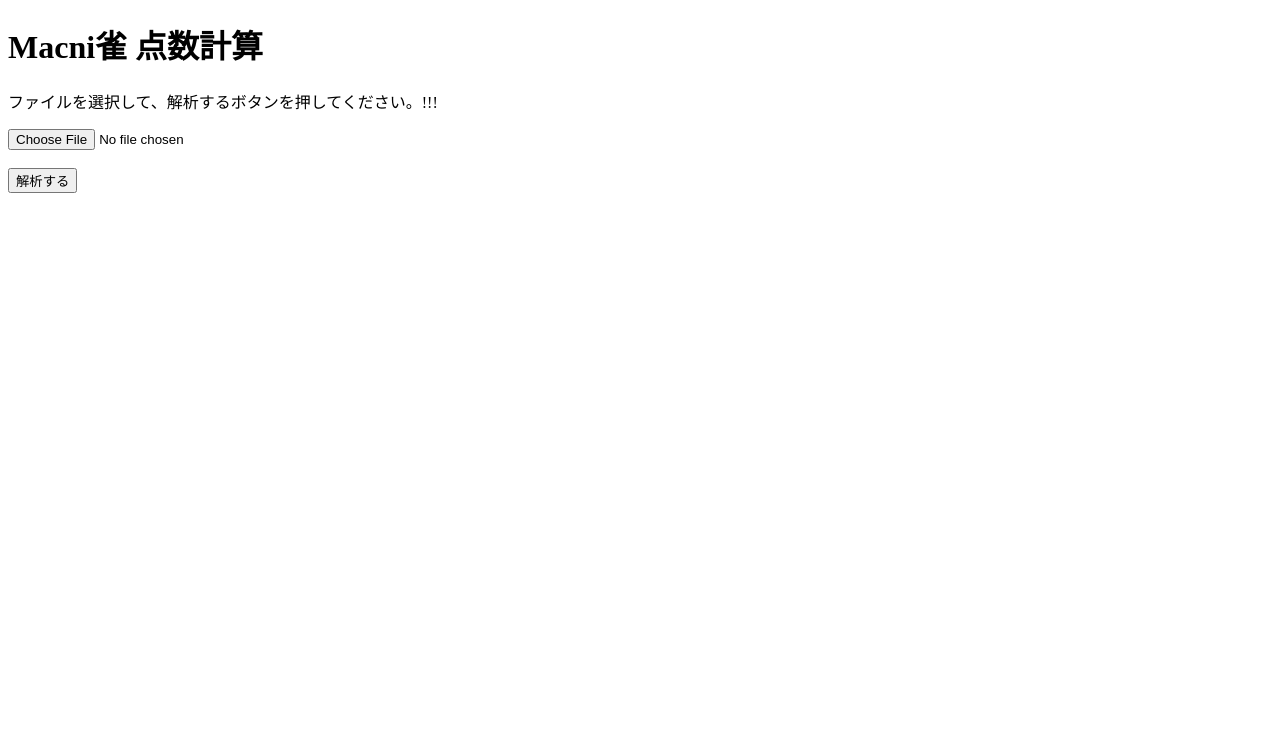
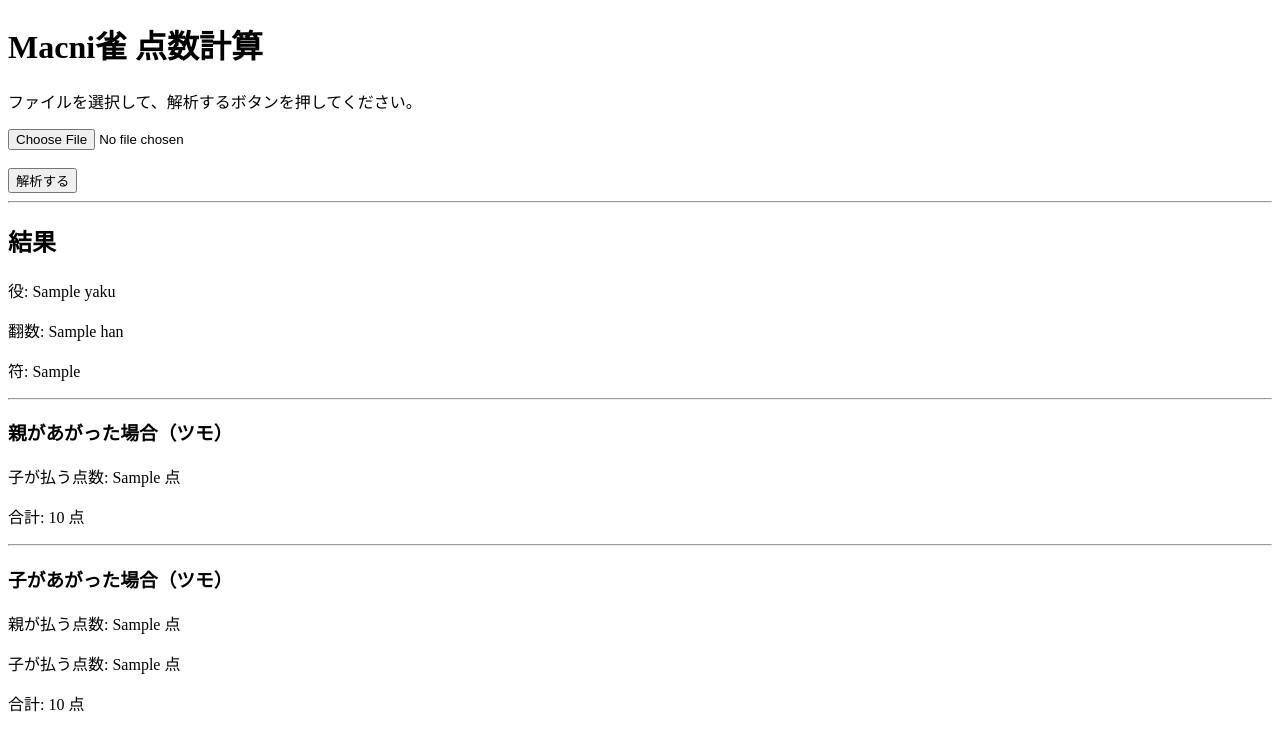
Before and after one commit to yosida-yuta/macnijong, a Flask app: template templates/score.html in a window 1280 px wide. Shown: the top 751 px of the page. Run offline with Flask 3, Linux system fonts and the light colour scheme; the template is opened without the code that fills it: most values are stand-ins (such as "Sample title", 1, 10 or a date in 2020).

Commit message:
score.html / app.py を中間発表モード版に統合

```diff
--- a/templates/score.html
+++ b/templates/score.html
@@ -8,7 +8,7 @@
 
 <h1>Macni雀 点数計算</h1>
 
-<p>ファイルを選択して、解析するボタンを押してください。!!!</p>
+<p>ファイルを選択して、解析するボタンを押してください。</p>
 
 <form method="POST" enctype="multipart/form-data">
   <input type="file" name="image" required>
@@ -16,7 +16,27 @@
   <button type="submit">解析する</button>
 </form>
 
+{% if result %}
+<hr>
+<h2>結果</h2>
 
+<p>役: {{ result.yaku }}</p>
+<p>翻数: {{ result.han }}</p>
+<p>符: {{ result.fu }}</p>
+
+<hr>
+
+<h3>親があがった場合（ツモ）</h3>
+<p>子が払う点数: {{ result.dealer_each }} 点</p>
+<p>合計: {{ result.dealer_total }} 点</p>
+
+<hr>
+
+<h3>子があがった場合（ツモ）</h3>
+<p>親が払う点数: {{ result.child_main }} 点</p>
+<p>子が払う点数: {{ result.child_add }} 点</p>
+<p>合計: {{ result.child_total }} 点</p>
+{% endif %}
 
 </body>
 </html>
```
Also changed, not shown: app.py (+15 -8 lines).
